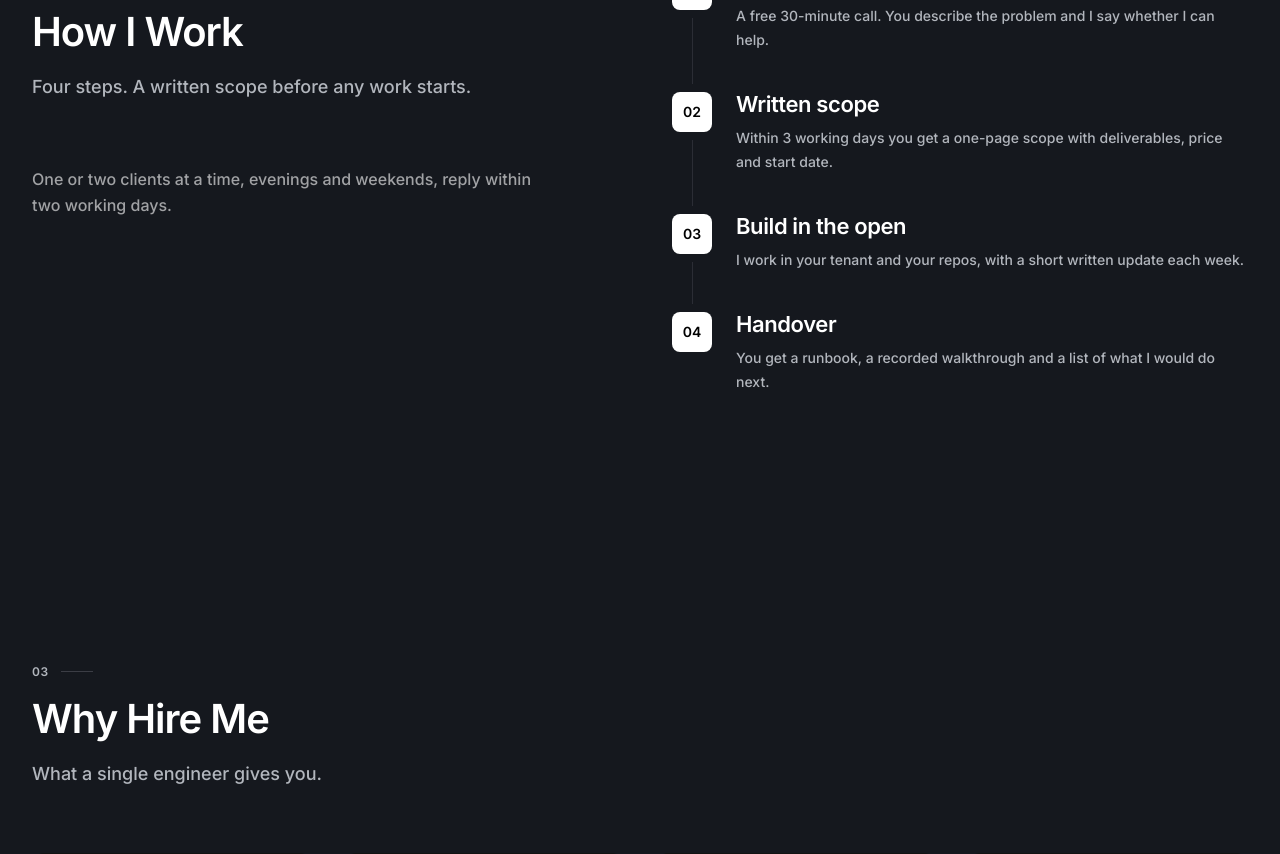
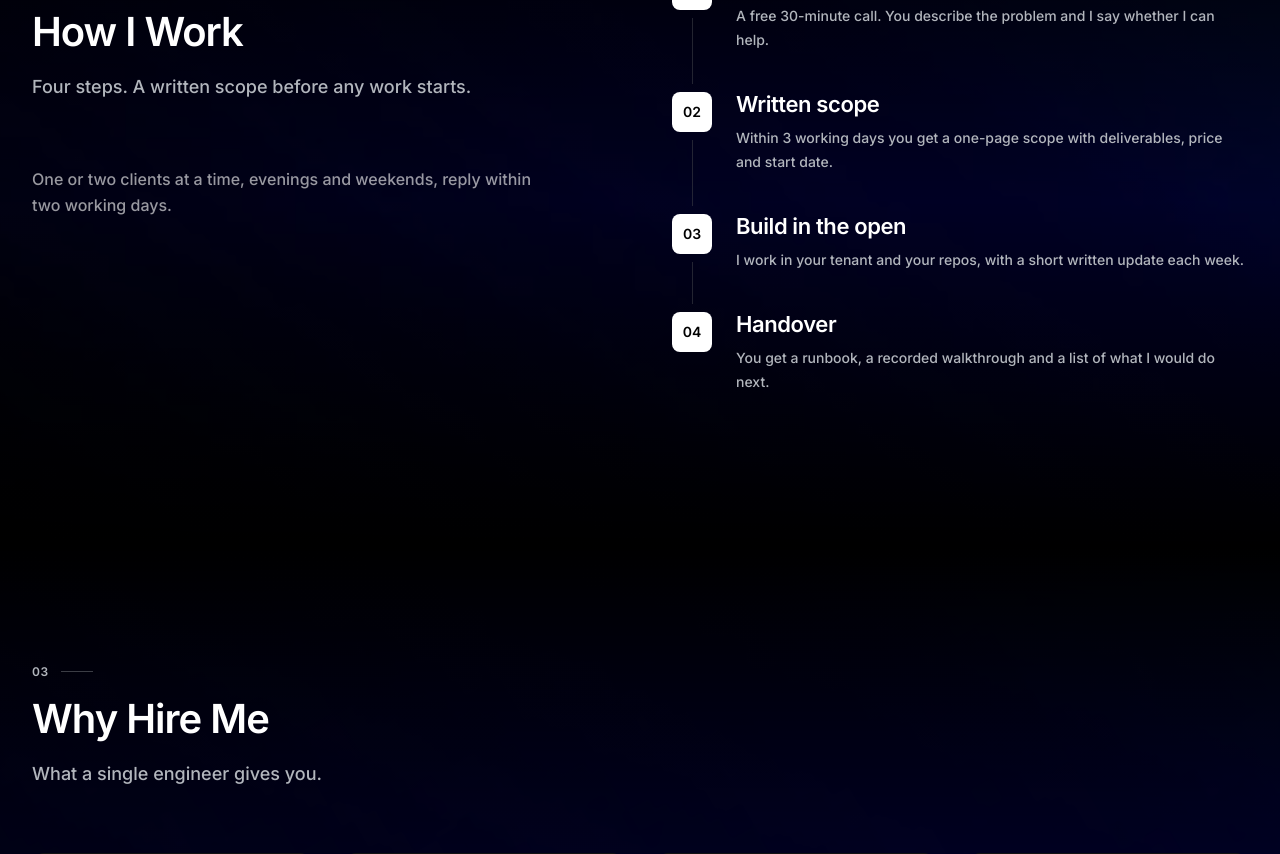
Before and after one commit to raphasouthall/website, a SvelteKit app in the folder it-website/: page / in a window 1280 px wide. Shown: the part 1933-2787 px from the top of the page. Built offline with nearby package versions, Linux system fonts and the light colour scheme.

Commit message:
Rotated hero image as background on every section with top/bottom fade

```diff
--- /dev/null
+++ b/it-website/src/lib/components/ui/SectionBg.svelte
@@ -0,0 +1,18 @@
+<script lang="ts">
+	interface Props {
+		rotate?: number;
+		scale?: number;
+		opacity?: number;
+		flip?: boolean;
+	}
+	let { rotate = 0, scale = 1.4, opacity = 0.8, flip = false }: Props = $props();
+</script>
+
+<!-- Hero image reused per section with its own rotation and zoom, faded top and bottom to the canvas -->
+<div class="absolute inset-0 overflow-hidden pointer-events-none" aria-hidden="true">
+	<div
+		class="absolute inset-[-25%] bg-cover bg-center"
+		style="background-image: url('/hero-bg.jpg'); opacity: {opacity}; transform: rotate({rotate}deg) scale({scale}) scaleX({flip ? -1 : 1});"
+	></div>
+	<div class="absolute inset-0 bg-gradient-to-b from-black via-black/30 to-black"></div>
+</div>
--- a/it-website/src/routes/+page.svelte
+++ b/it-website/src/routes/+page.svelte
@@ -3,6 +3,7 @@
 	import ServiceCard from '$lib/components/ui/ServiceCard.svelte';
 	import ProcessStep from '$lib/components/ui/ProcessStep.svelte';
 	import CaseStudyCard from '$lib/components/ui/CaseStudyCard.svelte';
+	import SectionBg from '$lib/components/ui/SectionBg.svelte';
 	import { services } from '$lib/data/services';
 	import { processSteps } from '$lib/data/process';
 	import { caseStudies } from '$lib/data/caseStudies';
@@ -177,8 +178,9 @@
 <!-- ═══════════════════════════════════════════════════════════════
      SERVICES
      ═══════════════════════════════════════════════════════════════ -->
-<section id="services" class="py-20 md:py-28 bg-base-100">
-	<div class="max-w-7xl mx-auto px-4 md:px-8">
+<section id="services" class="relative py-20 md:py-28 bg-base-100">
+	<SectionBg rotate={180} scale={1.5} opacity={0.8} />
+	<div class="relative max-w-7xl mx-auto px-4 md:px-8">
 		<div use:revealOnScroll>
 			<SectionHeader
 				number="01"
@@ -200,8 +202,9 @@
 <!-- ═══════════════════════════════════════════════════════════════
      PROCESS
      ═══════════════════════════════════════════════════════════════ -->
-<section id="process" class="py-20 md:py-28 bg-base-200">
-	<div class="max-w-7xl mx-auto px-4 md:px-8">
+<section id="process" class="relative py-20 md:py-28 bg-base-100">
+	<SectionBg rotate={90} scale={1.8} opacity={0.8} flip />
+	<div class="relative max-w-7xl mx-auto px-4 md:px-8">
 		<div class="grid grid-cols-1 lg:grid-cols-2 gap-16">
 			<div use:revealOnScroll>
 				<SectionHeader
@@ -228,8 +231,9 @@
 <!-- ═══════════════════════════════════════════════════════════════
      WHY SOLIDPLUS
      ═══════════════════════════════════════════════════════════════ -->
-<section class="py-20 md:py-28 bg-base-200">
-	<div class="max-w-7xl mx-auto px-4 md:px-8">
+<section class="relative py-20 md:py-28 bg-base-100">
+	<SectionBg rotate={-30} scale={2.2} opacity={0.8} />
+	<div class="relative max-w-7xl mx-auto px-4 md:px-8">
 		<div use:revealOnScroll>
 			<SectionHeader
 				number="03"
@@ -259,8 +263,9 @@
 <!-- ═══════════════════════════════════════════════════════════════
      CASE STUDIES
      ═══════════════════════════════════════════════════════════════ -->
-<section id="results" class="py-20 md:py-28 bg-base-100">
-	<div class="max-w-7xl mx-auto px-4 md:px-8">
+<section id="results" class="relative py-20 md:py-28 bg-base-100">
+	<SectionBg rotate={270} scale={1.6} opacity={0.8} flip />
+	<div class="relative max-w-7xl mx-auto px-4 md:px-8">
 		<div use:revealOnScroll>
 			<SectionHeader
 				number="04"
@@ -282,8 +287,9 @@
 <!-- ═══════════════════════════════════════════════════════════════
      ABOUT / FOUNDER
      ═══════════════════════════════════════════════════════════════ -->
-<section id="about" class="py-20 md:py-28 bg-base-200">
-	<div class="max-w-7xl mx-auto px-4 md:px-8">
+<section id="about" class="relative py-20 md:py-28 bg-base-100">
+	<SectionBg rotate={45} scale={2} opacity={0.8} />
+	<div class="relative max-w-7xl mx-auto px-4 md:px-8">
 		<div class="grid grid-cols-1 lg:grid-cols-2 gap-16 items-start">
 			<div use:revealOnScroll>
 				<SectionHeader
@@ -340,8 +346,9 @@
 <!-- ═══════════════════════════════════════════════════════════════
      FAQ
      ═══════════════════════════════════════════════════════════════ -->
-<section class="py-20 md:py-28 bg-base-100">
-	<div class="max-w-3xl mx-auto px-4 md:px-8">
+<section class="relative py-20 md:py-28 bg-base-100">
+	<SectionBg rotate={210} scale={1.7} opacity={0.8} flip />
+	<div class="relative max-w-3xl mx-auto px-4 md:px-8">
 		<div use:revealOnScroll>
 			<SectionHeader
 				number="06"
@@ -411,8 +418,9 @@
 <!-- ═══════════════════════════════════════════════════════════════
      CONTACT
      ═══════════════════════════════════════════════════════════════ -->
-<section id="contact" class="py-20 md:py-28 bg-neutral text-neutral-content">
-	<div class="max-w-7xl mx-auto px-4 md:px-8">
+<section id="contact" class="relative py-20 md:py-28 bg-base-100 text-base-content">
+	<SectionBg rotate={0} scale={1.3} opacity={0.8} flip />
+	<div class="relative max-w-7xl mx-auto px-4 md:px-8">
 		<div class="grid grid-cols-1 lg:grid-cols-2 gap-16">
 			<div use:revealOnScroll>
 				<SectionHeader
```
